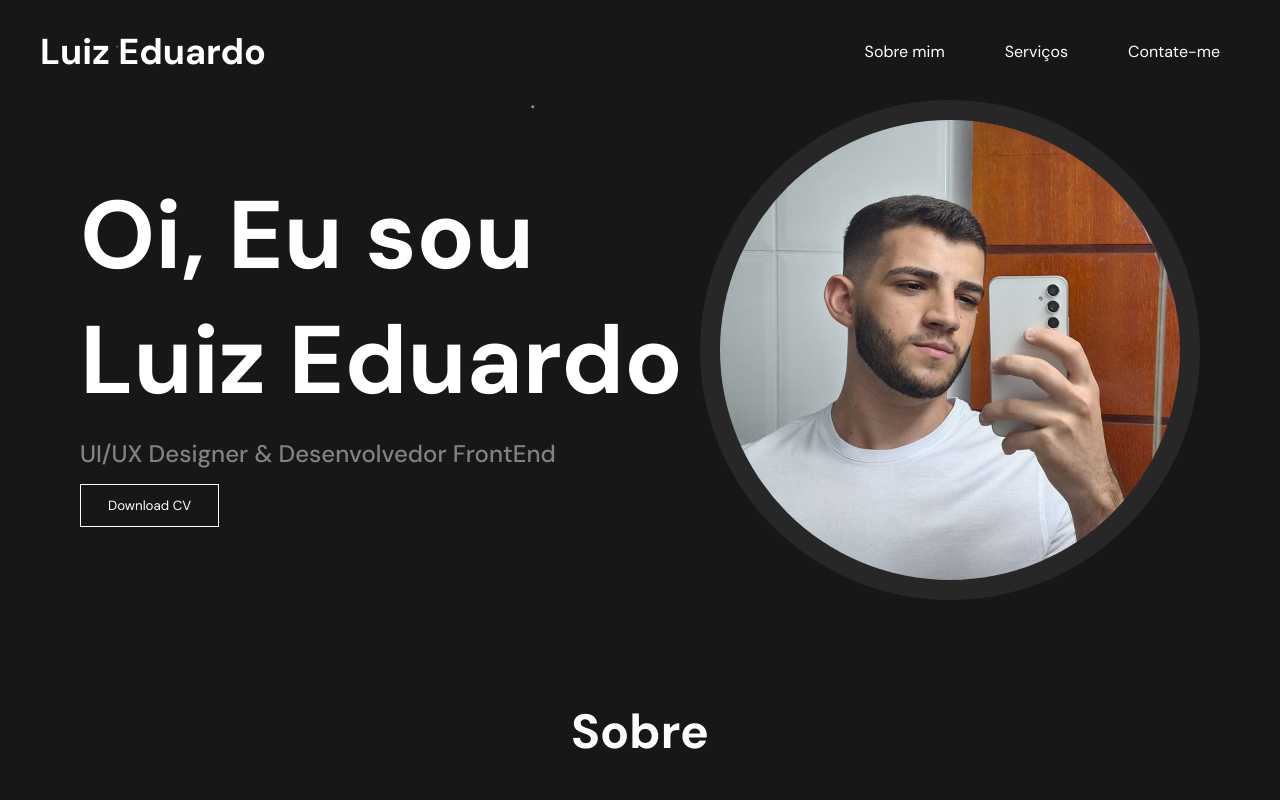
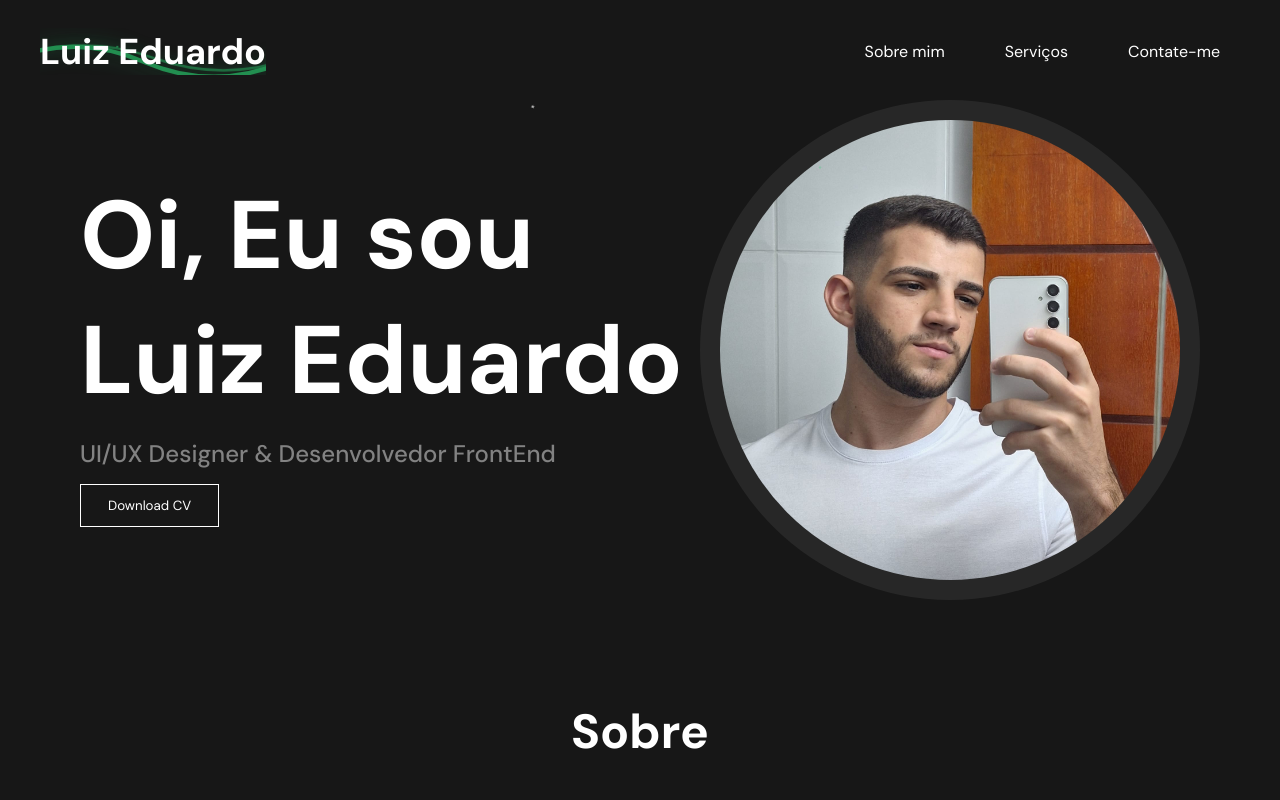
Before and after one commit to LuizEdu-AR/portfolio_luiz, a React (Vite) app: page / in a window 1280 px wide. Shown: the top 800 px of the page. Built offline with nearby package versions, Linux system fonts and the light colour scheme.

Commit message:
feat: Add WaveEffect component and desktop line break in MainHome

```diff
--- a/package.json
+++ b/package.json
@@ -12,6 +12,7 @@
     "deploy": "gh-pages -d dist"
   },
   "dependencies": {
+    "jquery": "^3.7.1",
     "react": "^19.1.0",
     "react-dom": "^19.1.0",
     "react-router-dom": "^7.7.1"
--- a/src/assets/components/Header/index.css
+++ b/src/assets/components/Header/index.css
@@ -20,8 +20,18 @@
     -webkit-backdrop-filter: blur(10px);
 }
 
+.name-container {
+    position: relative;
+    display: flex;
+    align-items: center;
+    z-index: 1;
+}
+
 .header-h2{
     font-size: 36px;
+    position: relative;
+    z-index: 2;
+    margin: 0;
 }
 
 .header-ul{
--- a/src/assets/components/Header/index.jsx
+++ b/src/assets/components/Header/index.jsx
@@ -1,5 +1,7 @@
 import './index.css'
 import { useState, useEffect } from 'react'
+
+import WaveEffect from '../WaveEffect'
 
 const Header = () => {
   const [isScrolled, setIsScrolled] = useState(false)
@@ -18,6 +20,7 @@ const Header = () => {
   return (
     <div className={`header-maincontainer ${isScrolled ? 'scrolled' : ''}`}>
         <div className="name-container">
+            <WaveEffect />
             <h2 className='header-h2'>Luiz Eduardo</h2>
         </div>
         <div className="section-header">
--- a/src/assets/components/MainHome/index.css
+++ b/src/assets/components/MainHome/index.css
@@ -121,3 +121,22 @@
         height: 230px;
     }
 }
+
+/* Quebra de linha apenas no desktop */
+.desktop-break {
+    display: inline;
+}
+
+/* Responsivo para Tablet */
+@media (max-width: 810px) {
+    .desktop-break {
+        display: none;
+    }
+}
+
+/* Responsivo para Mobile */
+@media (max-width: 390px) {
+    .desktop-break {
+        display: none;
+    }
+}
--- a/src/assets/components/MainHome/index.jsx
+++ b/src/assets/components/MainHome/index.jsx
@@ -12,7 +12,10 @@ const MainHome = () => {
     return (
         <div className='main-home-container'>
             <div className="main-home">
-                <h1 className="home-h1">Oi, Eu sou Luiz Eduardo</h1>
+                <h1 className="home-h1">
+                    Oi, Eu sou <br className="desktop-break" />
+                    Luiz Eduardo
+                </h1>
                 <p className="home-p">UI/UX Designer & Desenvolvedor FrontEnd</p>
                 <button className="home-button" onClick={handleDownloadCV}>Download CV</button>
             </div>
--- /dev/null
+++ b/src/assets/components/WaveEffect/index.css
@@ -0,0 +1,64 @@
+.wave-container {
+    position: absolute;
+    top: 0;
+    left: 0;
+    width: 100%;
+    height: 100%;
+    z-index: -1;
+    overflow: hidden;
+    pointer-events: none;
+}
+
+.wave-svg {
+    position: absolute;
+    top: 50%;
+    left: 50%;
+    transform: translate(-50%, -50%);
+    width: 280px;
+    height: 100px;
+    opacity: 0.8;
+}
+
+.animated-wave {
+    animation: wave1 4s ease-in-out infinite;
+    filter: drop-shadow(0 0 8px rgba(39, 174, 96, 0.6));
+}
+
+.animated-wave-2 {
+    animation: wave2 3s ease-in-out infinite reverse;
+    filter: drop-shadow(0 0 5px rgba(39, 174, 96, 0.4));
+}
+
+@keyframes wave1 {
+    0%, 100% {
+        transform: translateX(0) scaleY(1);
+    }
+    50% {
+        transform: translateX(-10px) scaleY(1.2);
+    }
+}
+
+@keyframes wave2 {
+    0%, 100% {
+        transform: translateX(0) scaleY(1);
+    }
+    50% {
+        transform: translateX(8px) scaleY(0.8);
+    }
+}
+
+/* Responsivo para Tablet */
+@media (max-width: 810px) {
+    .wave-svg {
+        width: 160px;
+        height: 48px;
+    }
+}
+
+/* Responsivo para Mobile */
+@media (max-width: 390px) {
+    .wave-svg {
+        width: 140px;
+        height: 40px;
+    }
+}
--- /dev/null
+++ b/src/assets/components/WaveEffect/index.jsx
@@ -0,0 +1,30 @@
+// src/components/WaveEffect.jsx
+import './index.css';
+
+export default function WaveEffect() {
+  return (
+    <div className="wave-container">
+      <svg
+        className="wave-svg"
+        viewBox="0 0 300 80"
+        preserveAspectRatio="none"
+      >
+        <path
+          d="M0,40 Q75,20 150,40 T300,40"
+          stroke="#27ae60"
+          strokeWidth="3"
+          fill="none"
+          className="animated-wave"
+        />
+        <path
+          d="M0,45 Q75,25 150,45 T300,45"
+          stroke="#27ae60"
+          strokeWidth="2"
+          fill="none"
+          className="animated-wave-2"
+          opacity="0.7"
+        />
+      </svg>
+    </div>
+  );
+}
```
Also changed, not shown: public/libs/wavify.js (added), 2 other files (tests, documents, lock files or other folders).
